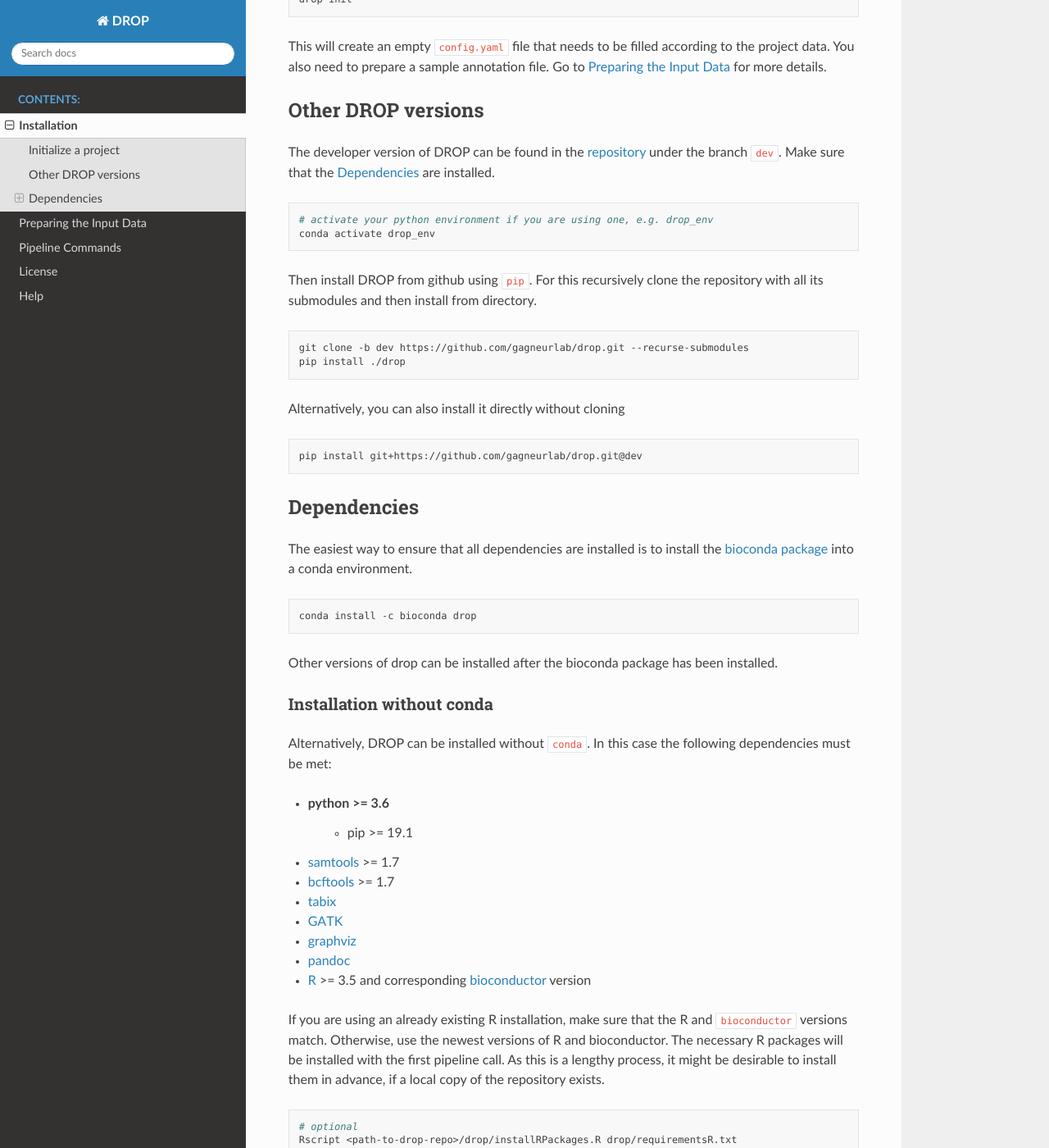
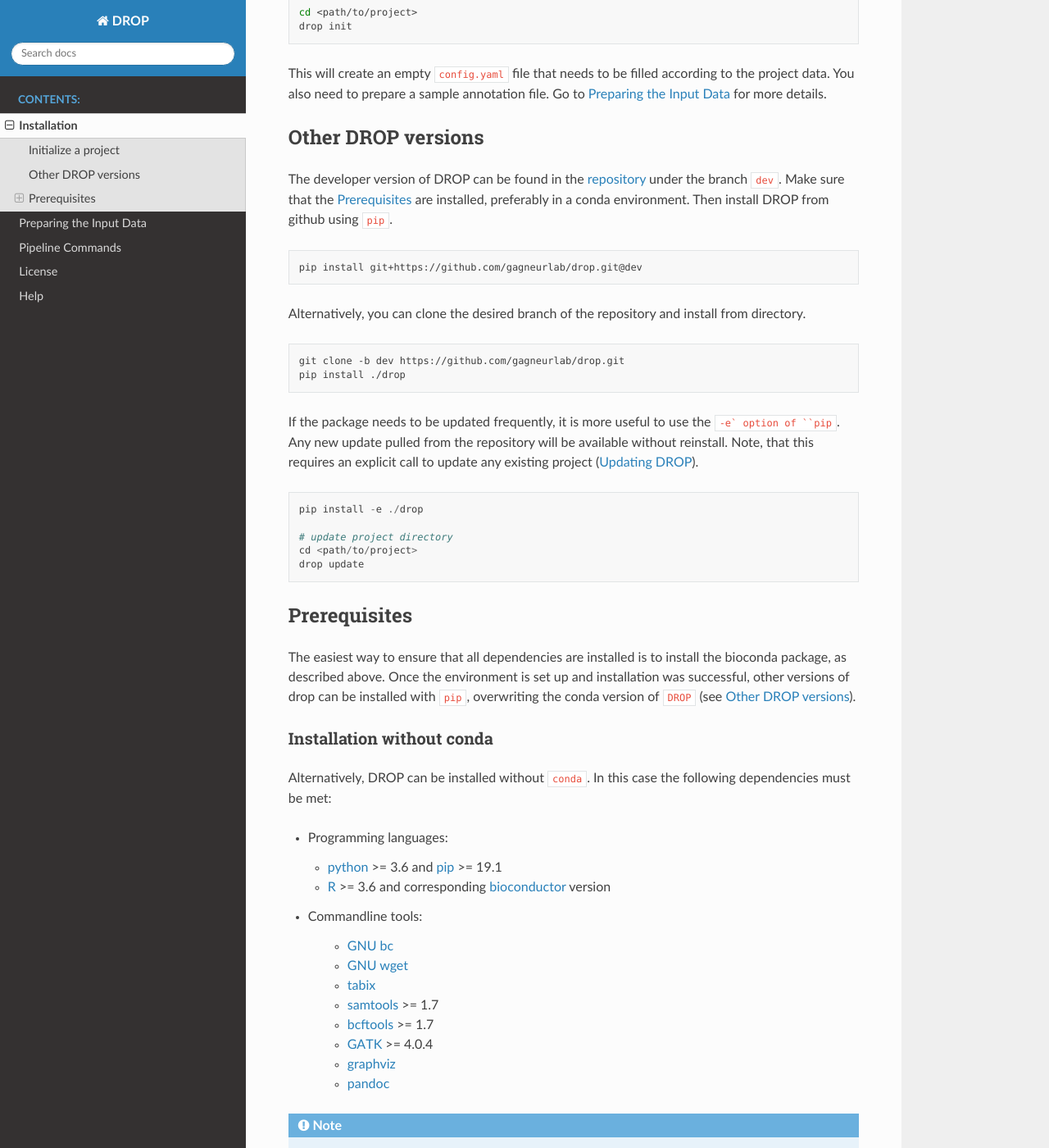
Before and after one commit to gagneurlab/drop, a Sphinx documentation site: the page built from docs/source/installation.rst, in a window 1280 px wide and 1400 px high, scrolled down 938 px. Shown: the whole window at 82% size. Built offline with Sphinx 7.4.7 and the Read the Docs theme 2.0.0, drawn with Linux system fonts in a browser that asks for light colours; some of the changed text lies outside the part shown.

Commit message:
Documentation update (#102)
* README update to include Baylor counts
* updated drop installation command
* update install command docs to include conda-forge plus better descriptions

Co-authored-by: Vicente <yepez@in.tum.de>
Co-authored-by: Michaela Müller <mi.mueller@tum.de>
Co-authored-by: Christian Mertes <mertes@in.tum.de>

```diff
--- a/docs/source/installation.rst
+++ b/docs/source/installation.rst
@@ -1,17 +1,18 @@
 Installation
 ============
 
-DROP is available on `bioconda <https://anaconda.org/bioconda/drop>`_ for python 3.6 and above.
-We recommend using a dedicated conda environment.
+DROP is available on `bioconda <https://anaconda.org/bioconda/drop>`_ .
+In case the conda channel priority is set to ``strict``, it should be reset to ``flexible``:
+
+.. code-block::
+
+    conda config --set channel_priority true
+
+We recommend using a dedicated conda environment (here: ``drop_env``) for installing drop.
 
 .. code-block:: bash
 
-    # create environment
-    conda create -n drop_env python=3.6
-    conda activate drop_env
-
-    # install drop
-    conda install -c bioconda drop
+    conda create -n drop_env -c conda-forge -c bioconda drop
 
 Installation time: ~ 10min
 
@@ -39,12 +40,13 @@
 
 .. code-block:: bash
 
-    cd <path-to-project>
+    cd <path/to/project>
     drop init
 
 This will create an empty ``config.yaml`` file that needs to be filled according to the project data.
 You also need to prepare a sample annotation file.
-Go to :ref:`prepare` for more details.
+Go to :doc:`prepare` for more details.
+
 
 .. _otherversions:
 
@@ -53,61 +55,82 @@
 
 The developer version of DROP can be found in the `repository <https://github.com/gagneurlab/drop>`_ under the branch
 ``dev``.
-Make sure that the :any:`dependencies` are installed.
-
-.. code-block:: bash
-
-    # activate your python environment if you are using one, e.g. drop_env
-    conda activate drop_env
-
+Make sure that the :any:`prerequisites` are installed, preferably in a conda environment.
 Then install DROP from github using ``pip``.
-For this recursively clone the repository with all its submodules and then install from directory.
-
-.. code-block:: bash
-
-    git clone -b dev https://github.com/gagneurlab/drop.git --recurse-submodules
-    pip install ./drop
-
-Alternatively, you can also install it directly without cloning
 
 .. code-block:: bash
 
     pip install git+https://github.com/gagneurlab/drop.git@dev
 
-.. _dependencies:
 
-Dependencies
-------------
-The easiest way to ensure that all dependencies are installed is to install the
-`bioconda package <https://anaconda.org/bioconda/drop>`_ into a conda environment.
+Alternatively, you can clone the desired branch of the repository and install from directory.
 
 .. code-block:: bash
 
-    conda install -c bioconda drop
+    git clone -b dev https://github.com/gagneurlab/drop.git
+    pip install ./drop
 
-Other versions of drop can be installed after the bioconda package has been installed.
+If the package needs to be updated frequently, it is more useful to use the ``-e` option of ``pip``.
+Any new update pulled from the repository will be available without reinstall.
+Note, that this requires an explicit call to update any existing project (:any:`dropUpdate`).
+
+.. code-block::
+
+    pip install -e ./drop
+
+    # update project directory
+    cd <path/to/project>
+    drop update
+
+
+.. _prerequisites:
+
+Prerequisites
+-------------
+
+The easiest way to ensure that all dependencies are installed is to install the bioconda package, as described above.
+Once the environment is set up and installation was successful, other versions of drop can be installed with ``pip``,
+overwriting the conda version of ``DROP`` (see :any:`otherversions`).
 
 
 Installation without conda
 ++++++++++++++++++++++++++
 Alternatively, DROP can be installed without ``conda``. In this case the following dependencies must be met:
 
-* python >= 3.6
-    * pip >= 19.1
-* `samtools <https://www.htslib.org/download/>`_ >= 1.7
-* `bcftools <https://github.com/samtools/bcftools>`_ >= 1.7
-* `tabix <https://www.htslib.org/download/>`_
-* `GATK <https://software.broadinstitute.org/gatk/>`_
-* `graphviz <https://www.graphviz.org/>`_
-* `pandoc <https://pandoc.org/>`_
-* `R <https://www.r-project.org/>`_ >= 3.5 and corresponding `bioconductor <https://bioconductor.org/install/>`_ version
+* Programming languages:
 
-If you are using an already existing R installation, make sure that the R and ``bioconductor`` versions match.
-Otherwise, use the newest versions of R and bioconductor.
-The necessary R packages will be installed with the first pipeline call.
+  * `python <https://www.python.org/>`_ >= 3.6 and `pip <https://pip.pypa.io/en/stable/installing/>`_ >= 19.1
+
+  * `R <https://www.r-project.org/>`_ >= 3.6 and corresponding `bioconductor <https://bioconductor.org/install/>`_ version
+
+* Commandline tools:
+
+    * `GNU bc <https://www.gnu.org/software/bc/>`_
+
+    * `GNU wget <https://www.gnu.org/software/wget/>`_
+
+    * `tabix <https://www.htslib.org/download/>`_
+
+    * `samtools <https://www.htslib.org/download/>`_ >= 1.7
+
+    * `bcftools <https://github.com/samtools/bcftools>`_ >= 1.7
+
+    * `GATK <https://software.broadinstitute.org/gatk/>`_ >= 4.0.4
+
+    * `graphviz <https://www.graphviz.org/>`_
+
+    * `pandoc <https://pandoc.org/>`_
+
+
+.. note::
+
+    If you are using an already existing R installation, make sure that the R and bioconductor versions match.
+    Otherwise, use the newest versions of R and bioconductor.
+
+At first invocation, all necessary R packages will be installed with the first pipeline call.
 As this is a lengthy process, it might be desirable to install them in advance, if a local copy of the repository exists.
 
 .. code-block:: bash
 
     # optional
-    Rscript <path-to-drop-repo>/drop/installRPackages.R drop/requirementsR.txt
+    Rscript <path/to/drop/repo>/drop/installRPackages.R drop/requirementsR.txt
--- a/docs/source/prepare.rst
+++ b/docs/source/prepare.rst
@@ -95,6 +93,7 @@
 minIds                        numeric    Same as in aberrant expression.                                                               ``1``
 recount                       boolean    If true, it forces samples to be recounted.                                                   ``false``
 longRead                      boolean    Set to true only if counting Nanopore or PacBio long reads.                                   ``false``
+keepNonStandardChrs           boolean    Set to true if non standard chromosomes are to be kept for further analysis.                  ``true``
 filter                        boolean    If false, no filter is applied. We recommend filtering.                                       ``true``
 minExpressionInOneSample      numeric    The minimal read count in at least one sample required for an intron to pass the filter.      ``20``
 minDeltaPsi                   numeric    The minimal variation (in delta psi) required for an intron to pass the filter.               ``0.05``
@@ -118,6 +117,7 @@
 allelicRatioCutoff     numeric    A number between [0.5, 1) indicating the maximum allelic ratio allele1/(allele1+allele2) for the test to be significant.  ``0.8``
 addAF                  boolean    Whether or not to add the allele frequencies from gnomAD                                                                  ``true``
 maxAF                  numeric    Maximum allele frequency (of the minor allele) cut-off. Variants with AF equal or below this number are considered rare.  ``0.001``
+maxVarFreqCohort       numeric    Maximum variant frequency among the cohort.                                                                               ``0.05``
 qcVcf                  character  Full path to the vcf file used for VCF-BAM matching                                                                       ``/path/to/qc_vcf.vcf.gz``
 qcGroups               list       Same as “groups”, but for the VCF-BAM matching                                                                            ``# see aberrant expression example``
 =====================  =========  ========================================================================================================================  ======
@@ -172,7 +172,7 @@
 
 .. note::
 
-    DROP needs to be installed from a local directory :ref:`otherversions` using ``pip install -e <path-to-drop-repo>``
+    DROP needs to be installed from a local directory :ref:`otherversions` using ``pip install -e <path/to/drop-repo>``
     so that any changes in the code will be available in the next pipeline run.
     Any changes made to the R code need to be updated with ``drop update`` in the project directory.
 
```
Also changed, not shown: other parts of docs/source/installation.rst (+2 -2 lines), other parts of docs/source/prepare.rst (+0 -2 lines), README.md (+14 -21 lines), docs/source/index.rst (+15 -9 lines), docs/source/pipeline.rst (+4 -3 lines).
